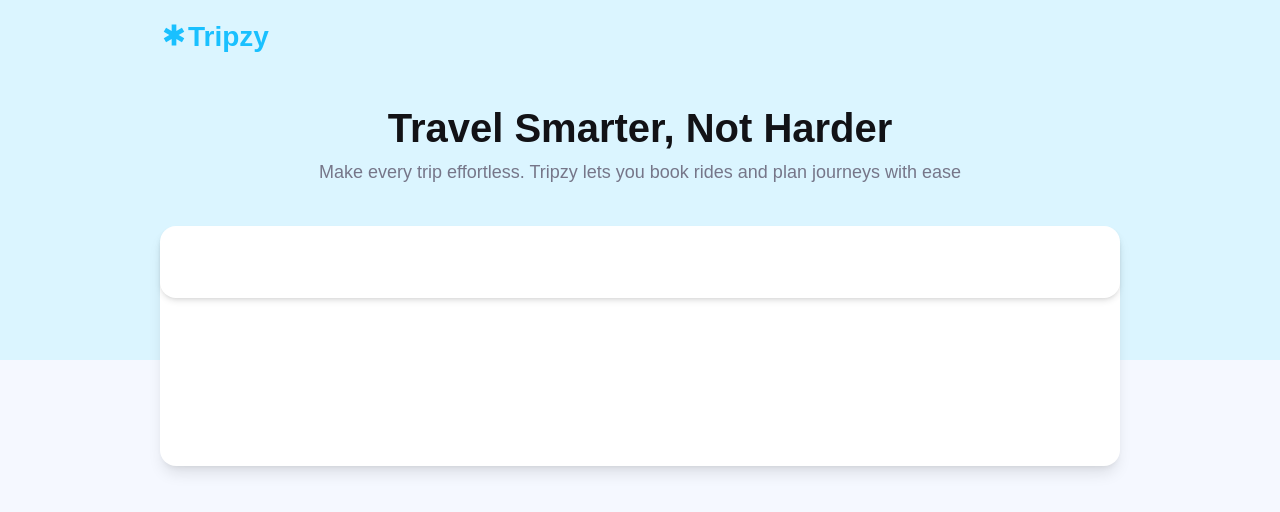
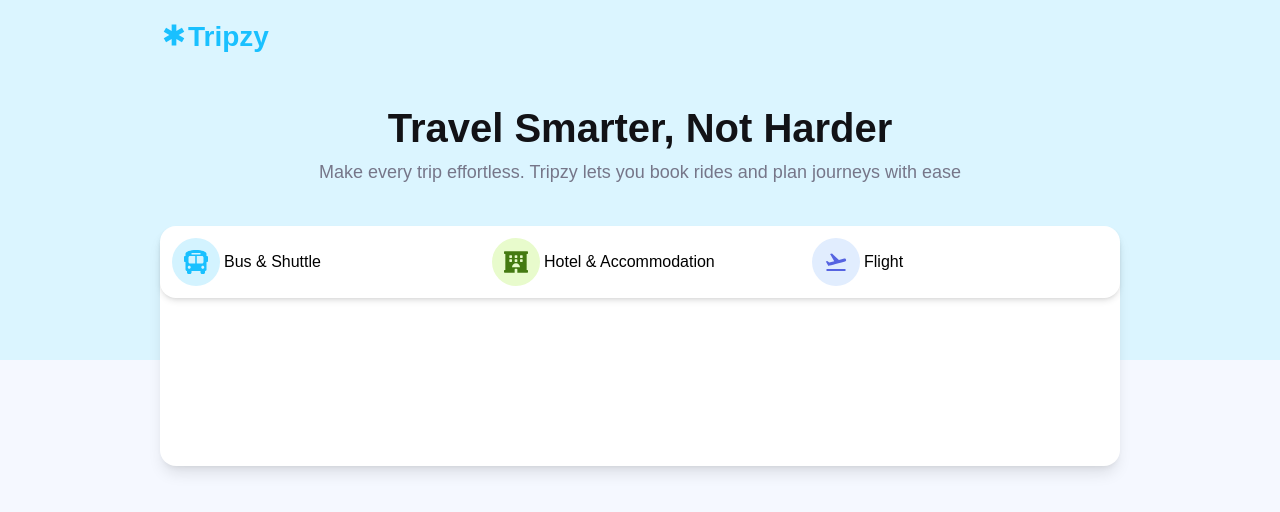
Before and after one commit to rigby200602/tripzy-frontend-test-LeDienThanhTung, a Next.js app: page / in a window 1280 px wide. Shown: the top 512 px of the page. Built offline with nearby package versions, Linux system fonts and the light colour scheme.

Commit message:
add tabs to home page

```diff
--- a/app/page.tsx
+++ b/app/page.tsx
@@ -1,5 +1,6 @@
 import Image from "next/image";
 import Header from "@/components/Header";
+import Tabs from "@/components/Tabs";
 
 export default function Home() {
   return (
@@ -16,7 +17,9 @@ export default function Home() {
           </p>
         </div>
         <div className="flex flex-col bg-white rounded-2xl h-60 w-[75%] shadow-lg">
-          <div className="flex rounded-2xl shadow-md h-[30%]"></div>
+          <div className="flex rounded-2xl shadow-md h-[30%]">
+            <Tabs/>
+          </div>
         </div>
       </div>
     </div>
```
